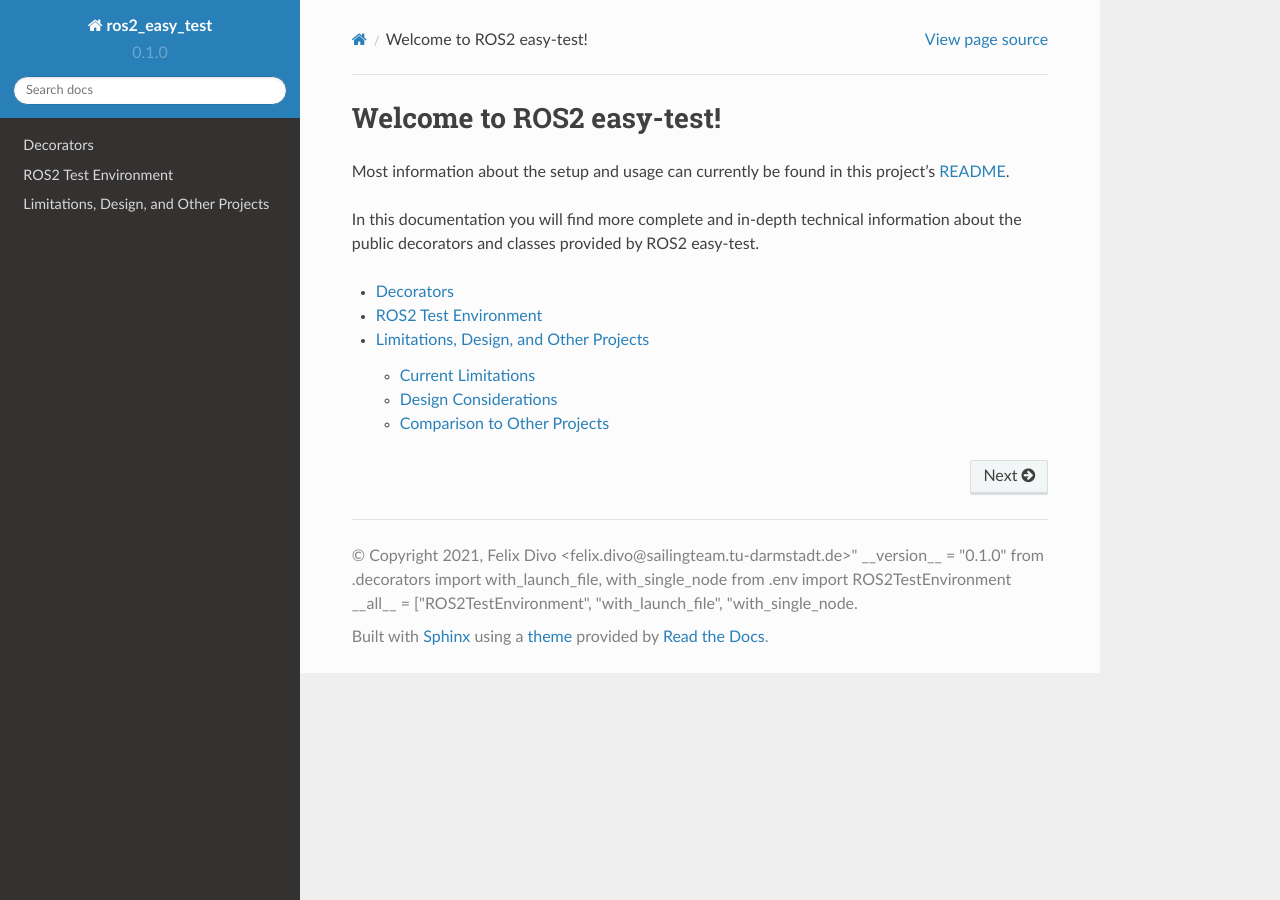
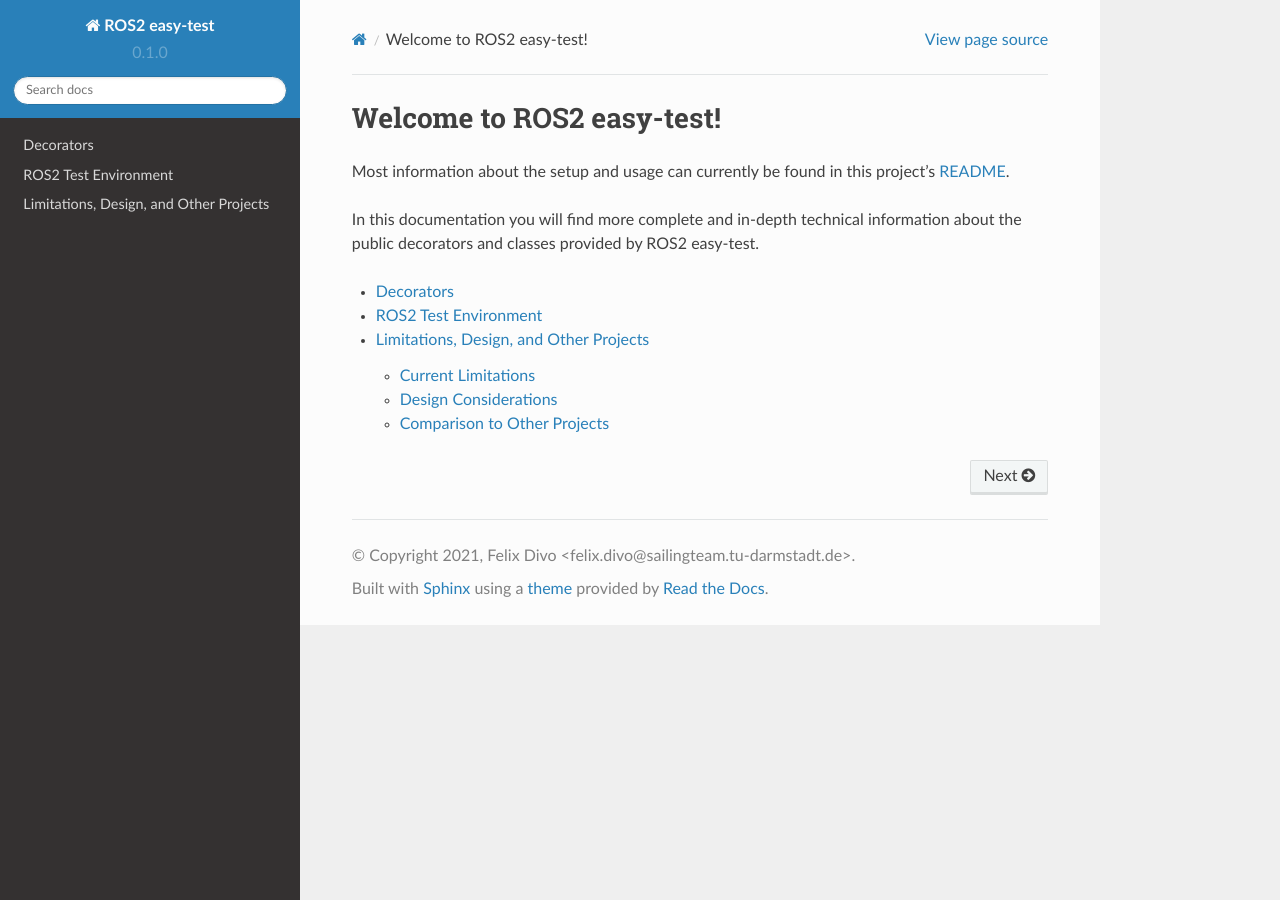
Before and after one commit to felixdivo/ros2-easy-test, a Sphinx documentation site: the page built from doc/source/index.rst, in a window 1280 px wide. Built offline with Sphinx 7.4.7 and the Read the Docs theme 2.0.0, drawn with Linux system fonts in a browser that asks for light colours; some of the changed lines change nothing that is shown.

Commit message:
Fix PDF rendering

```diff
--- a/doc/source/conf.py
+++ b/doc/source/conf.py
@@ -11,11 +11,11 @@
 
 # -- Project information -----------------------------------------------------
 
-project = "ros2_easy_test"
+project = "ROS2 easy-test"
 
 # From: https://stackoverflow.com/a/5872024/3753684
-with open(Path(__file__).parents[2] / project / "__init__.py") as init:
-    metadata = dict(re.findall('''__([a-z]+)__ = "([^']+)"''', init.read()))
+with open(Path(__file__).parents[2] / "ros2_easy_test" / "__init__.py") as init:
+    metadata = dict(re.findall('''__([a-z]+)__ = "([^"]+)"''', init.read()))
 
 copyright = f"2021, {metadata['author']}"
 author = metadata["author"]
@@ -97,4 +97,6 @@
 # Grouping the document tree into LaTeX files. List of tuples
 # (source start file, target name, title,
 #  author, documentclass [howto, manual, or own class]).
+assert "_" not in project, "underscores are not rendered as such in LaTeX"
+assert "_" not in author, "underscores are not rendered as such in LaTeX"
 latex_documents = [("index", "ros2_easy_test.tex", f"{project} Documentation", author, "manual")]
```
